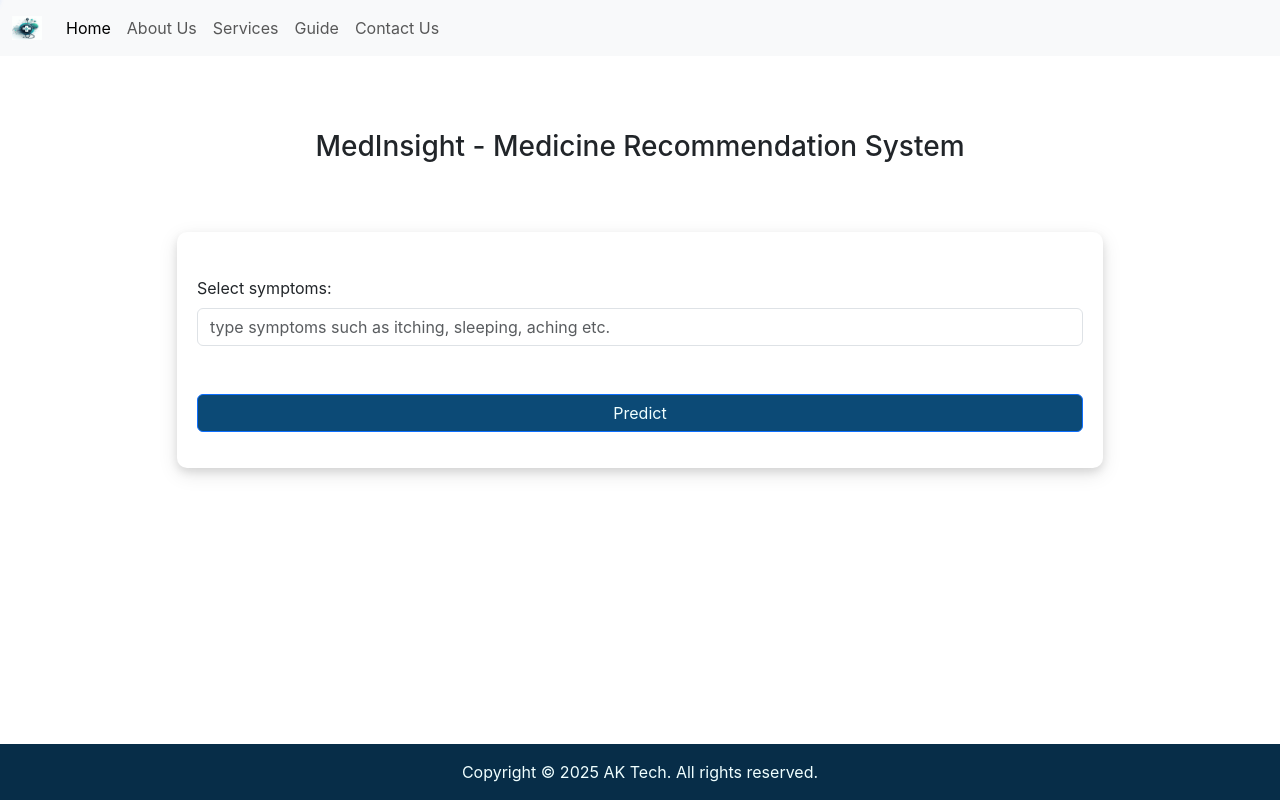
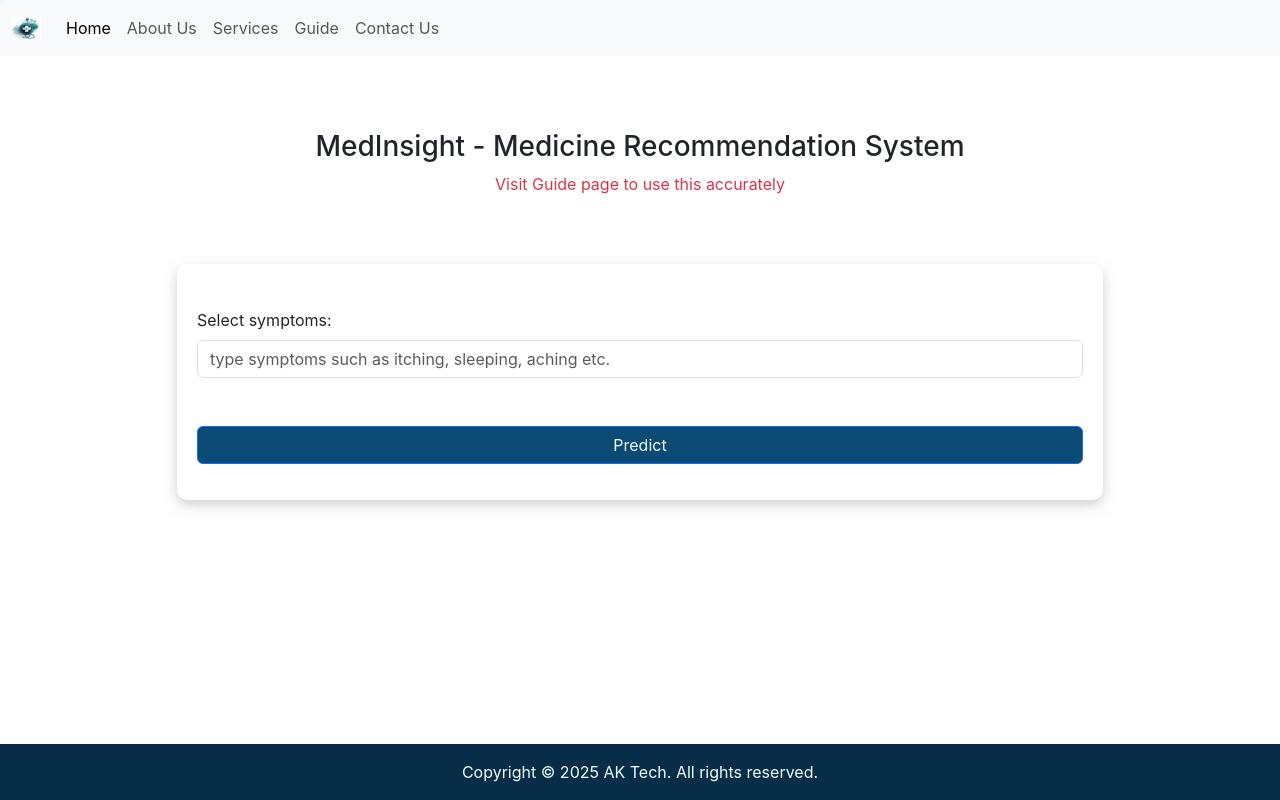
Before and after one commit to AliKhalil28/Medicine_Recommendation_System_Frontend, a React (Create React App) app: page / in a window 1280 px wide. Built offline with nearby package versions, Linux system fonts and the light colour scheme.

Commit message:
Improve Home page

```diff
--- a/src/components/Home.js
+++ b/src/components/Home.js
@@ -84,6 +84,9 @@ const Home = (props) => {
       <h3 className="mt-4" style={{ textAlign: "center" }}>
         MedInsight - Medicine Recommendation System
       </h3>
+      <div className="text-center text-danger">
+        Visit Guide page to use this accurately
+      </div>
 
       <div className="container mt-5">
         <div className="row justify-content-center">
```
